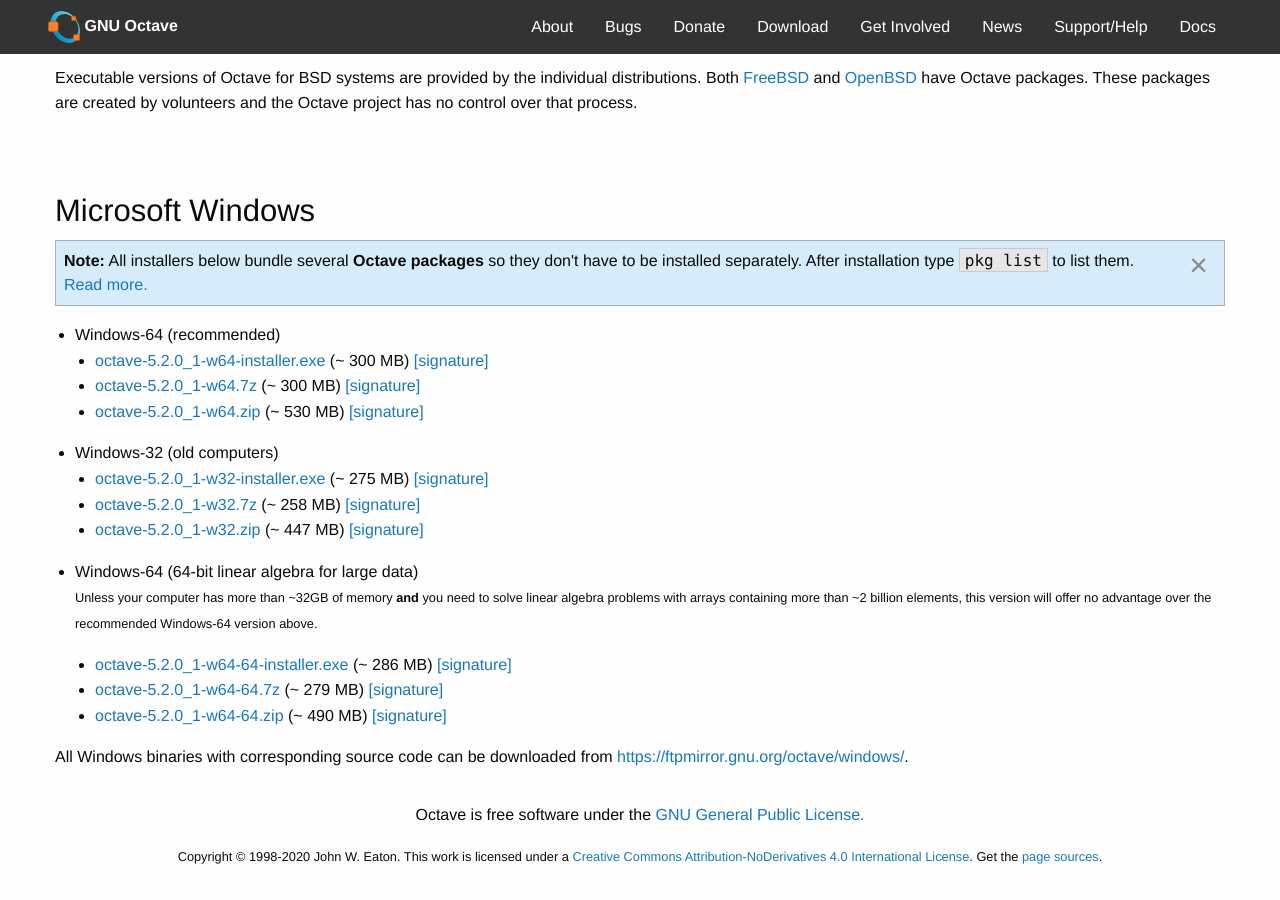
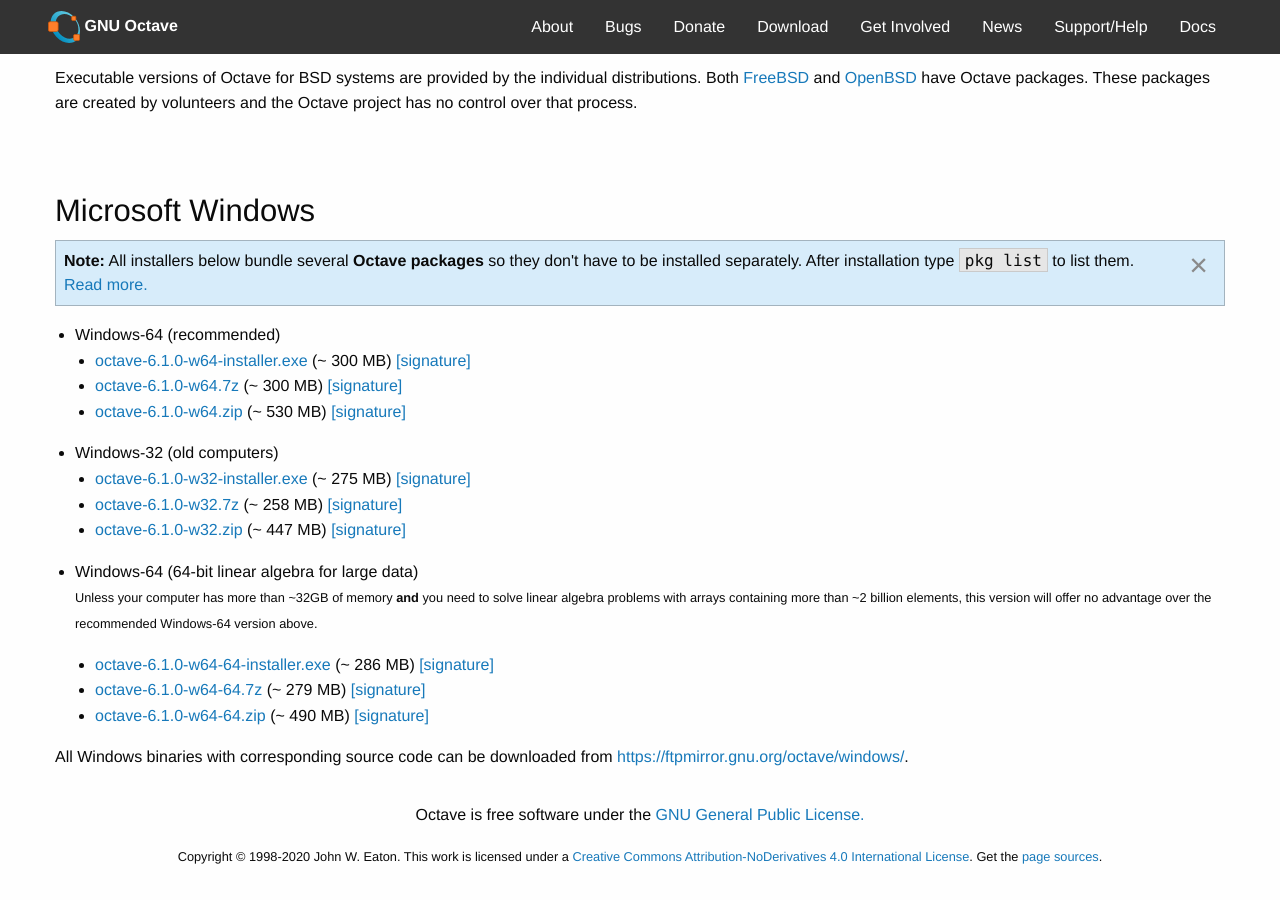
Before and after one commit to gnu-octave/gnu-octave.github.io, a Jekyll site: the page built from pages/menu/download.md, in a window 1280 px wide and 900 px high, scrolled down 911 px. Built offline with Jekyll 4.4.1, drawn with Linux system fonts in a browser that asks for light colours; nearby versions of some CDN libraries.

Commit message:
Octave 6.1.0 release 2020-11-26

```diff
--- a/pages/community-news.html
+++ b/pages/community-news.html
@@ -14,7 +14,7 @@
 entries in the GUI:
 
   this-is-the-gnu-octave-community-news-page
-  community-news-page-serial=13
+  community-news-page-serial=14
 
 -->
 
--- a/pages/menu/download.md
+++ b/pages/menu/download.md
@@ -83,28 +83,28 @@
 </div>
 
 - Windows-64 (recommended)
-  - [octave-5.2.0_1-w64-installer.exe](https://ftpmirror.gnu.org/octave/windows/octave-5.2.0_1-w64-installer.exe)
+  - [octave-6.1.0-w64-installer.exe](https://ftpmirror.gnu.org/octave/windows/octave-6.1.0-w64-installer.exe)
     (~ 300 MB)
-    [[signature]](https://ftpmirror.gnu.org/octave/windows/octave-5.2.0_1-w64-installer.exe.sig)
-  - [octave-5.2.0_1-w64.7z](https://ftpmirror.gnu.org/octave/windows/octave-5.2.0_1-w64.7z)
+    [[signature]](https://ftpmirror.gnu.org/octave/windows/octave-6.1.0-w64-installer.exe.sig)
+  - [octave-6.1.0-w64.7z](https://ftpmirror.gnu.org/octave/windows/octave-6.1.0-w64.7z)
     (~ 300 MB)
-    [[signature]](https://ftpmirror.gnu.org/octave/windows/octave-5.2.0_1-w64.7z.sig)
-  - [octave-5.2.0_1-w64.zip](https://ftpmirror.gnu.org/octave/windows/octave-5.2.0_1-w64.zip)
+    [[signature]](https://ftpmirror.gnu.org/octave/windows/octave-6.1.0-w64.7z.sig)
+  - [octave-6.1.0-w64.zip](https://ftpmirror.gnu.org/octave/windows/octave-6.1.0-w64.zip)
     (~ 530 MB)
-    [[signature]](https://ftpmirror.gnu.org/octave/windows/octave-5.2.0_1-w64.zip.sig)
+    [[signature]](https://ftpmirror.gnu.org/octave/windows/octave-6.1.0-w64.zip.sig)
 
 <p></p>
 
 - Windows-32 (old computers)
-  - [octave-5.2.0_1-w32-installer.exe](https://ftpmirror.gnu.org/octave/windows/octave-5.2.0_1-w32-installer.exe)
+  - [octave-6.1.0-w32-installer.exe](https://ftpmirror.gnu.org/octave/windows/octave-6.1.0-w32-installer.exe)
     (~ 275 MB)
-    [[signature]](https://ftpmirror.gnu.org/octave/windows/octave-5.2.0_1-w32-installer.exe.sig)
-  - [octave-5.2.0_1-w32.7z](https://ftpmirror.gnu.org/octave/windows/octave-5.2.0_1-w32.7z)
+    [[signature]](https://ftpmirror.gnu.org/octave/windows/octave-6.1.0-w32-installer.exe.sig)
+  - [octave-6.1.0-w32.7z](https://ftpmirror.gnu.org/octave/windows/octave-6.1.0-w32.7z)
     (~ 258 MB)
-    [[signature]](https://ftpmirror.gnu.org/octave/windows/octave-5.2.0_1-w32.7z.sig)
-  - [octave-5.2.0_1-w32.zip](https://ftpmirror.gnu.org/octave/windows/octave-5.2.0_1-w32.zip)
+    [[signature]](https://ftpmirror.gnu.org/octave/windows/octave-6.1.0-w32.7z.sig)
+  - [octave-6.1.0-w32.zip](https://ftpmirror.gnu.org/octave/windows/octave-6.1.0-w32.zip)
     (~ 447 MB)
-    [[signature]](https://ftpmirror.gnu.org/octave/windows/octave-5.2.0_1-w32.zip.sig)
+    [[signature]](https://ftpmirror.gnu.org/octave/windows/octave-6.1.0-w32.zip.sig)
 
 <p></p>
 
@@ -117,15 +117,15 @@
   version above.
   </small>
 
-  - [octave-5.2.0_1-w64-64-installer.exe](https://ftpmirror.gnu.org/octave/windows/octave-5.2.0_1-w64-64-installer.exe)
+  - [octave-6.1.0-w64-64-installer.exe](https://ftpmirror.gnu.org/octave/windows/octave-6.1.0-w64-64-installer.exe)
     (~ 286 MB)
-    [[signature]](https://ftpmirror.gnu.org/octave/windows/octave-5.2.0_1-w64-64-installer.exe.sig)
-  - [octave-5.2.0_1-w64-64.7z](https://ftpmirror.gnu.org/octave/windows/octave-5.2.0_1-w64-64.7z)
+    [[signature]](https://ftpmirror.gnu.org/octave/windows/octave-6.1.0-w64-64-installer.exe.sig)
+  - [octave-6.1.0-w64-64.7z](https://ftpmirror.gnu.org/octave/windows/octave-6.1.0-w64-64.7z)
     (~ 279 MB)
-    [[signature]](https://ftpmirror.gnu.org/octave/windows/octave-5.2.0_1-w64-64.7z.sig)
-  - [octave-5.2.0_1-w64-64.zip](https://ftpmirror.gnu.org/octave/windows/octave-5.2.0_1-w64-64.zip)
+    [[signature]](https://ftpmirror.gnu.org/octave/windows/octave-6.1.0-w64-64.7z.sig)
+  - [octave-6.1.0-w64-64.zip](https://ftpmirror.gnu.org/octave/windows/octave-6.1.0-w64-64.zip)
     (~ 490 MB)
-    [[signature]](https://ftpmirror.gnu.org/octave/windows/octave-5.2.0_1-w64-64.zip.sig)
+    [[signature]](https://ftpmirror.gnu.org/octave/windows/octave-6.1.0-w64-64.zip.sig)
 
 All Windows binaries with corresponding source code can be downloaded from
 [https://ftpmirror.gnu.org/octave/windows/](https://ftpmirror.gnu.org/octave/windows/).
```
Also changed, not shown: _includes/release_news_select.md (+1 -0 lines), _posts/2020-11-26-octave-6.1.0-released.markdown (added, +22 -0 lines), pages/NEWS-6.1.md (added, +330 -0 lines).
